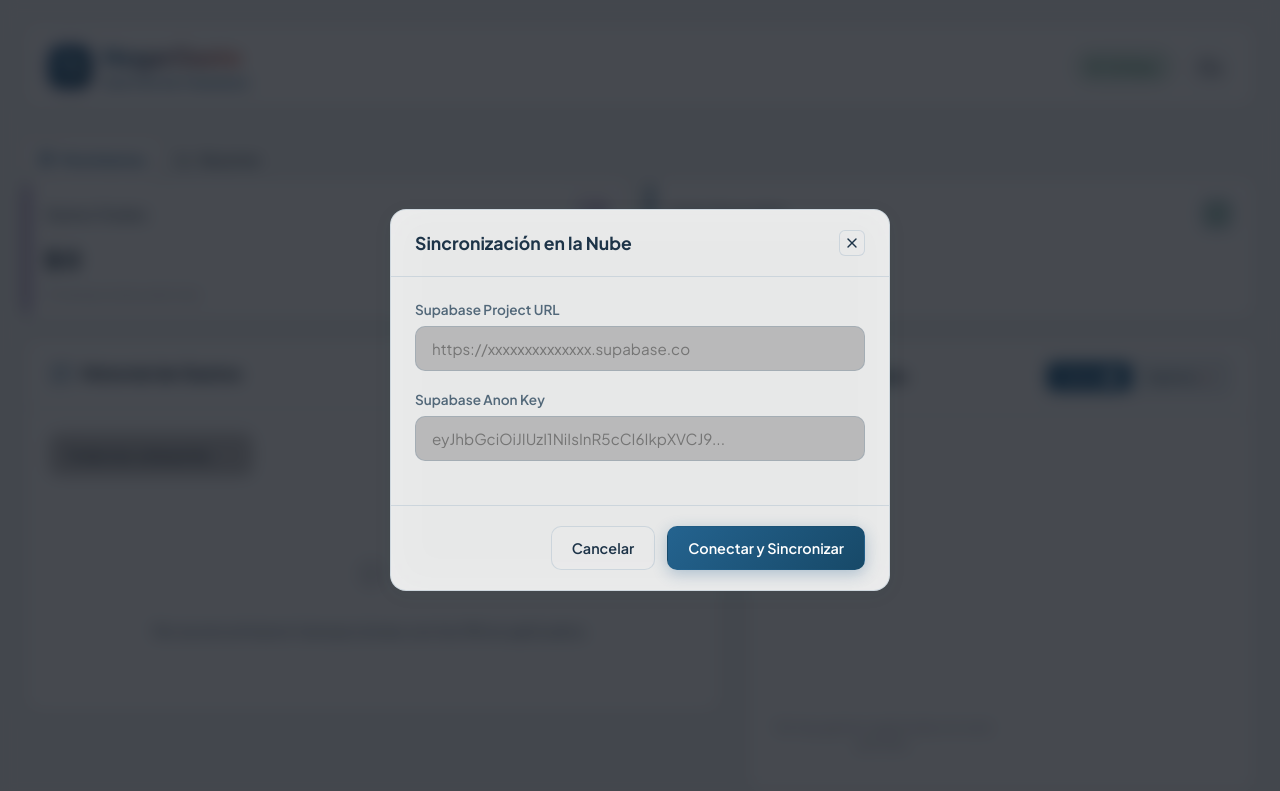
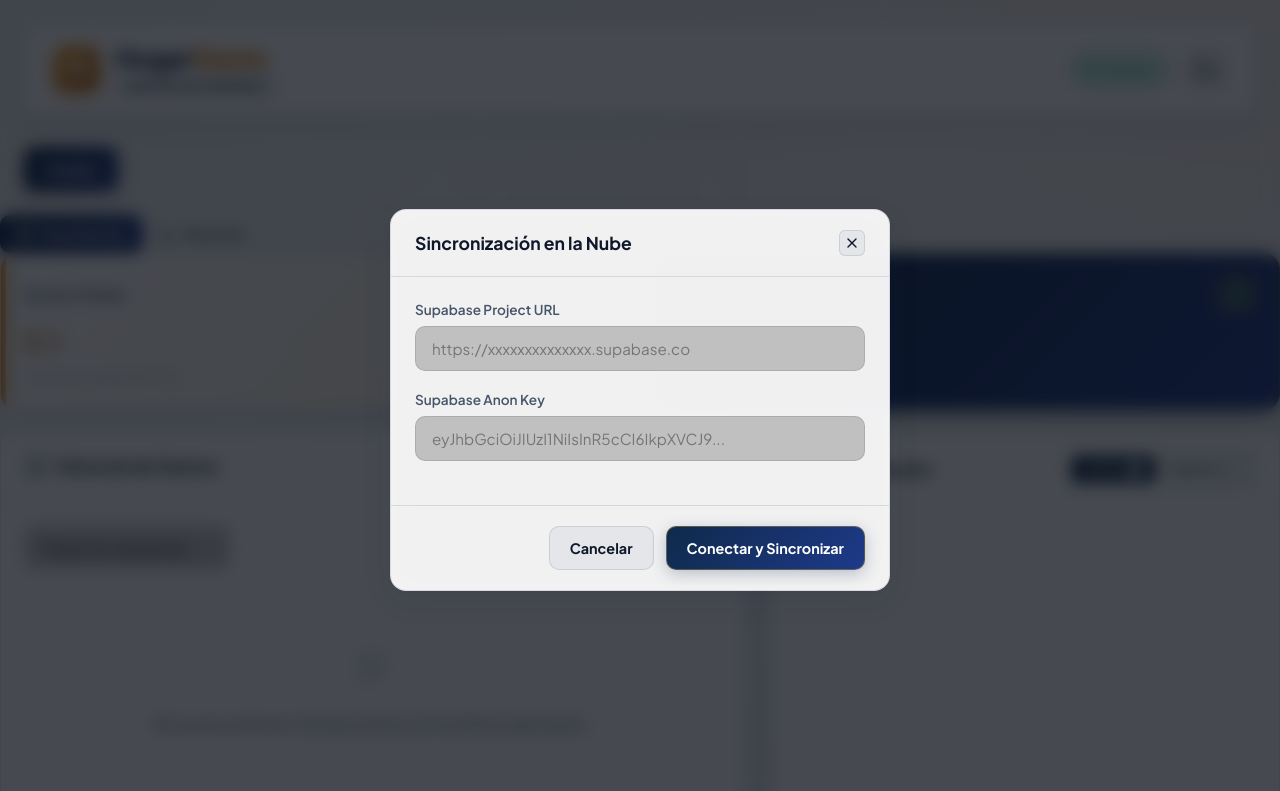
Before and after one commit to andersonjaimesortega-byte/hogar-gasto, a website: page index.html in a window 1280 px wide. Both pictures are taken after a click on the button "Sincronización en la nube". Shown: the top 791 px of the page. Drawn offline with nearby package versions, Linux system fonts and the light colour scheme.

Commit message:
Add files via upload

```diff
--- a/index.html
+++ b/index.html
@@ -29,11 +29,11 @@
         <header class="glass-panel">
             <div class="logo-area">
                 <div class="logo-icon">
-                    <i data-lucide="wallet"></i>
+                    <i data-lucide="wallet-cards"></i>
                 </div>
                 <div class="logo-text">
-                    <h1>HogarGasto</h1>
-                    <span>Gestor de Finanzas</span>
+                    <h1 class="logo-title"><span class="brand-navy">Hogar</span><span class="brand-gold">Gasto</span></h1>
+                    <span class="logo-badge">Gestor de Finanzas</span>
                 </div>
             </div>
 
@@ -54,7 +54,6 @@
 
         <!-- Install Banner Promo -->
         <div id="install-promo" class="install-promo">
-            <div class="install-promo-text">
                 <h4>¡Instala HogarGasto en tu celular!</h4>
                 <p>Accede rápidamente desde tu pantalla de inicio y úsala sin internet.</p>
             </div>
--- a/styles.css
+++ b/styles.css
@@ -1,54 +1,59 @@
 @import url('https://fonts.googleapis.com/css2?family=Plus+Jakarta+Sans:wght@300;400;500;600;700;800&display=swap');
 
 :root {
-    /* Backgrounds */
-    --bg-base: #f4f7f7;
-    --bg-surface: rgba(255, 255, 255, 0.9);
-    --bg-surface-hover: rgba(255, 255, 255, 0.98);
-    --border-color: rgba(36, 99, 143, 0.14);
-    --border-focus: rgba(36, 99, 143, 0.45);
+    /* Light Luxury Backgrounds: Pearl / Alabaster White with Soft Gold & Emerald Ambient Light */
+    --bg-base: #f3f6f9;
+    --bg-surface: rgba(255, 255, 255, 0.94);
+    --bg-surface-hover: rgba(255, 255, 255, 1);
+    --bg-card: rgba(255, 255, 255, 0.9);
+    --border-color: rgba(15, 42, 74, 0.12);
+    --border-focus: rgba(217, 119, 6, 0.55);
 
-    /* Brand Colors */
-    --primary: #24638f; /* azul */
-    --primary-glow: rgba(36, 99, 143, 0.14);
-    --primary-grad: linear-gradient(135deg, #24638f 0%, #174968 100%);
-    --secondary: #e48170; /* salmón */
-    --secondary-grad: linear-gradient(135deg, #e48170 0%, #c96459 100%);
-    --purple: #7956a6;
-    --purple-glow: rgba(121, 86, 166, 0.14);
+    /* Brand Colors: Navy Blue, Emerald Green, Warm Gold */
+    --primary: #0f2a4a; /* Navy Blue Imperial */
+    --primary-glow: rgba(15, 42, 74, 0.12);
+    --primary-grad: linear-gradient(135deg, #0f2a4a 0%, #1e3a8a 100%);
+
+    --secondary: #d97706; /* Dorado Lujoso */
+    --secondary-grad: linear-gradient(135deg, #f59e0b 0%, #b45309 100%);
+    --gold: #d97706;
+    --gold-glow: rgba(217, 119, 6, 0.15);
+
+    --emerald: #059669; /* Verde Esmeralda */
+    --emerald-glow: rgba(5, 150, 105, 0.15);
+    --emerald-grad: linear-gradient(135deg, #10b981 0%, #047857 100%);
 
     /* Status Colors */
-    --success: #2f8b62; /* verde */
-    --success-glow: rgba(47, 139, 98, 0.14);
-    --warning: #7956a6;
-    --warning-glow: rgba(121, 86, 166, 0.14);
-    --danger: #cf665a;
-    --danger-glow: rgba(207, 102, 90, 0.14);
+    --success: #059669; /* Verde Esmeralda */
+    --success-glow: rgba(5, 150, 105, 0.12);
+    --warning: #d97706; /* Dorado */
+    --warning-glow: rgba(217, 119, 6, 0.12);
+    --danger: #e11d48; /* Crimson Red */
+    --danger-glow: rgba(225, 29, 72, 0.12);
     --info: #0284c7;
     --info-glow: rgba(2, 132, 199, 0.12);
 
-    /* Text Colors */
-    --text-primary: #1d3448;
-    --text-secondary: #526879;
-    --text-muted: #9ca3af;
-
+    /* Text Colors for Crisp Legibility on Light Theme */
+    --text-primary: #0f172a; /* Navy Charcoal */
+    --text-secondary: #475569; /* Slate Grey */
+    --text-muted: #94a3b8;
 
     /* Category Colors */
-    --cat-mercado: #e48170;
-    --cat-d1: #cf665a;
-    --cat-servicios: #24638f;
-    --cat-arriendo: #3b7ca9;
-    --cat-casa: #2f8b62;
-    --cat-carne: #d77668;
-    --cat-internet: #24638f;
-    --cat-gas: #e48170;
-    --cat-otros: #7956a6;
-    --cat-juni: #7956a6;
-    --cat-isa: #e48170;
+    --cat-mercado: #d97706;
+    --cat-d1: #e11d48;
+    --cat-servicios: #0f2a4a;
+    --cat-arriendo: #047857;
+    --cat-casa: #10b981;
+    --cat-carne: #c05621;
+    --cat-internet: #2563eb;
+    --cat-gas: #f59e0b;
+    --cat-otros: #64748b;
+    --cat-juni: #0f2a4a;
+    --cat-isa: #059669;
 
     /* Shadows & Effects */
-    --glass-shadow: 0 4px 20px 0 rgba(45, 89, 79, 0.05), 0 1px 4px rgba(0,0,0,0.03);
-    --glass-blur: blur(20px);
+    --glass-shadow: 0 10px 30px rgba(15, 42, 74, 0.08), 0 2px 8px rgba(0, 0, 0, 0.04);
+    --glass-blur: blur(16px);
 }
 
 * {
@@ -61,6 +66,11 @@
 
 body {
     background-color: var(--bg-base);
+    background-image:
+        radial-gradient(at 0% 0%, rgba(15, 42, 74, 0.06) 0px, transparent 50%),
+        radial-gradient(at 100% 0%, rgba(217, 119, 6, 0.06) 0px, transparent 50%),
+        radial-gradient(at 50% 100%, rgba(5, 150, 105, 0.06) 0px, transparent 50%);
+    background-attachment: fixed;
     color: var(--text-primary);
     min-height: 100vh;
     padding-bottom: 2rem;
@@ -73,14 +83,14 @@ body {
     height: 8px;
 }
 ::-webkit-scrollbar-track {
-    background: rgba(245, 245, 240, 0.8);
+    background: rgba(15, 23, 42, 0.8);
 }
 ::-webkit-scrollbar-thumb {
-    background: rgba(45, 89, 79, 0.25);
+    background: rgba(245, 158, 11, 0.3);
     border-radius: 4px;
 }
 ::-webkit-scrollbar-thumb:hover {
-    background: rgba(45, 89, 79, 0.45);
+    background: rgba(245, 158, 11, 0.5);
 }
 
 .container {
@@ -192,37 +202,45 @@ body {
     max-width: 1400px;
     margin: 0 auto;
     padding: 1.5rem;
+    max-width: 1400px;
+    margin: 0 auto;
+    padding: 1.5rem;
 }
 
 /* Navegación simple entre el trabajo diario y la vista de análisis. */
 .app-tabs {
     display: inline-flex;
-    gap: 0.25rem;
-    padding: 0.3rem;
+    gap: 0.35rem;
+    padding: 0.35rem;
     margin: 0 0 1.25rem;
-    background: rgba(45, 89, 79, 0.08);
-    border: 1px solid var(--border-color);
-    border-radius: 12px;
+    background: rgba(15, 42, 74, 0.06);
+    border: 1px solid rgba(15, 42, 74, 0.14);
+    border-radius: 14px;
 }
 
 .tab-button {
     display: inline-flex;
     align-items: center;
-    gap: 0.45rem;
+    gap: 0.5rem;
     border: 0;
-    border-radius: 8px;
-    padding: 0.6rem 0.85rem;
+    border-radius: 10px;
+    padding: 0.65rem 1rem;
     background: transparent;
     color: var(--text-secondary);
     cursor: pointer;
     font: inherit;
     font-size: 0.85rem;
     font-weight: 700;
+    transition: all 0.25 ease;
 }
 
 .tab-button svg { width: 16px; height: 16px; }
-.tab-button:hover { color: var(--primary); }
-.tab-button.is-active { background: #fff; color: var(--primary); box-shadow: 0 2px 8px rgba(45, 89, 79, 0.12); }
+.tab-button:hover { color: var(--primary); background: rgba(15, 42, 74, 0.05); }
+.tab-button.is-active {
+    background: linear-gradient(135deg, #0f2a4a 0%, #1e3a8a 100%);
+    color: #ffffff;
+    box-shadow: 0 4px 14px rgba(15, 42, 74, 0.25);
+}
 .tab-panel[hidden] { display: none; }
 
 .year-filter { display: flex; align-items: center; gap: 0.5rem; color: var(--text-secondary); font-size: 0.8rem; font-weight: 700; }
@@ -240,8 +258,8 @@ body {
 }
 
 .glass-panel:hover {
-    border-color: rgba(36, 99, 143, 0.25);
-    box-shadow: 0 6px 32px 0 rgba(36, 99, 143, 0.12), 0 1px 4px rgba(0,0,0,0.06);
+    border-color: rgba(217, 119, 6, 0.35);
+    box-shadow: 0 8px 32px rgba(15, 42, 74, 0.12), 0 2px 8px rgba(0,0,0,0.04);
 }
 
 /* Header Section */
@@ -250,27 +268,13 @@ header {
     justify-content: space-between;
     align-items: center;
     margin-bottom: 2rem;
-    padding: 1rem 1.5rem;
+    padding: 1.1rem 1.75rem;
+    background: rgba(255, 255, 255, 0.95) !important;
+    border-radius: 18px;
+    border: 1px solid rgba(15, 42, 74, 0.12) !important;
+    box-shadow: 0 10px 30px rgba(15, 42, 74, 0.08), 0 2px 8px rgba(0, 0, 0, 0.04) !important;
+    color: var(--text-primary);
 }
-
-.fab {
-    position: fixed;
-    bottom: 1.5rem;
-    right: 1.5rem;
-    width: 56px;
-    height: 56px;
-    border-radius: 50%;
-    background: var(--primary);
-    color: #fff;
-    display: flex;
-    align-items: center;
-    justify-content: center;
-    box-shadow: var(--glass-shadow);
-    cursor: pointer;
-    z-index: 1000;
-    transition: background 0.3s ease;
-}
-.fab:hover { background: var(--primary-glow); }
 
 @media (min-width: 1024px) {
     .fab { display: none; }
@@ -279,36 +283,60 @@ header {
 .logo-area {
     display: flex;
     align-items: center;
-    gap: 0.75rem;
+    gap: 0.9rem;
 }
 
 .logo-icon {
-    width: 42px;
-    height: 42px;
-    background: var(--primary-grad);
-    border-radius: 12px;
+    width: 48px;
+    height: 48px;
+    background: linear-gradient(135deg, #f59e0b 0%, #b45309 100%);
+    border-radius: 14px;
+    border: 2px solid rgba(255, 255, 255, 0.9);
     display: flex;
     align-items: center;
     justify-content: center;
-    box-shadow: 0 0 15px rgba(121, 86, 166, 0.35);
-    color: #fff;
+    box-shadow: 0 4px 15px rgba(217, 119, 6, 0.35);
+    color: #ffffff;
+    flex-shrink: 0;
 }
 
-.logo-text h1 {
-    font-size: 1.5rem;
+.logo-icon svg {
+    width: 26px;
+    height: 26px;
+    stroke-width: 2.3px;
+    filter: drop-shadow(0 2px 3px rgba(0, 0, 0, 0.2));
+}
+
+.logo-title {
+    font-size: 1.65rem;
     font-weight: 800;
     letter-spacing: -0.5px;
-    background: linear-gradient(to right, var(--primary), var(--secondary));
-    -webkit-background-clip: text;
-    -webkit-text-fill-color: transparent;
+    line-height: 1.1;
+    margin: 0;
 }
 
-.logo-text span {
-    font-size: 0.75rem;
-    color: var(--primary);
-    font-weight: 600;
+.brand-navy {
+    color: #0f2a4a !important; /* Deep Navy Blue - 100% visible and sharp! */
+    font-weight: 800;
+}
+
+.brand-gold {
+    color: #d97706 !important; /* Rich Amber Gold - 100% sharp! */
+    font-weight: 800;
+}
+
+.logo-badge {
+    background: rgba(15, 42, 74, 0.08);
+    border: 1px solid rgba(15, 42, 74, 0.18);
+    color: #0f2a4a;
+    font-size: 0.68rem;
+    font-weight: 800;
+    padding: 0.18rem 0.6rem;
+    border-radius: 6px;
     text-transform: uppercase;
-    letter-spacing: 1px;
+    letter-spacing: 1.2px;
+    display: inline-block;
+    margin-top: 0.25rem;
 }
 
 .header-actions {
@@ -328,15 +356,15 @@ header {
 }
 
 .status-badge.online {
-    background: var(--success-glow);
-    color: var(--success);
-    border: 1px solid rgba(5, 150, 105, 0.2);
+    background: rgba(16, 185, 129, 0.2);
+    color: #34d399;
+    border: 1px solid rgba(52, 211, 153, 0.3);
 }
 
 .status-badge.offline {
-    background: var(--warning-glow);
-    color: var(--warning);
-    border: 1px solid rgba(217, 119, 6, 0.2);
+    background: rgba(245, 158, 11, 0.2);
+    color: #fbbf24;
+    border: 1px solid rgba(251, 191, 36, 0.3);
 }
 
 .status-dot {
@@ -355,7 +383,7 @@ header {
     gap: 0.5rem;
     padding: 0.75rem 1.25rem;
     border-radius: 10px;
-    font-weight: 600;
+    font-weight: 700;
     font-size: 0.9rem;
     cursor: pointer;
     transition: all 0.2s ease;
@@ -363,25 +391,27 @@ header {
 }
 
 .btn-primary {
-    background: var(--primary-grad);
-    color: #fff;
-    box-shadow: 0 4px 15px rgba(36, 99, 143, 0.3);
+    background: linear-gradient(135deg, #0f2a4a 0%, #1e3a8a 100%);
+    color: #ffffff;
+    border: 1px solid rgba(251, 191, 36, 0.3);
+    box-shadow: 0 4px 15px rgba(15, 42, 74, 0.25);
 }
 
 .btn-primary:hover {
     transform: translateY(-2px);
-    box-shadow: 0 6px 20px rgba(36, 99, 143, 0.4);
+    box-shadow: 0 6px 20px rgba(15, 42, 74, 0.35);
+    border-color: rgba(251, 191, 36, 0.6);
 }
 
 .btn-secondary {
-    background: rgba(255, 255, 255, 0.05);
+    background: rgba(15, 42, 74, 0.05);
     border-color: var(--border-color);
     color: var(--text-primary);
 }
 
 .btn-secondary:hover {
-    background: rgba(255, 255, 255, 0.1);
-    border-color: rgba(255, 255, 255, 0.2);
+    background: rgba(15, 42, 74, 0.1);
+    border-color: rgba(15, 42, 74, 0.25);
     transform: translateY(-2px);
 }
 
@@ -393,7 +423,7 @@ header {
 .btn-danger {
     background: var(--danger-glow);
     color: var(--danger);
-    border: 1px solid rgba(239, 68, 68, 0.2);
+    border: 1px solid rgba(225, 29, 72, 0.2);
 }
 
 .btn-danger:hover {
@@ -406,14 +436,18 @@ header {
 .summary-grid {
     display: grid;
     grid-template-columns: repeat(auto-fit, minmax(280px, 1fr));
-    gap: 1rem;
-    margin-bottom: 1rem;
+    gap: 1.25rem;
+    margin-bottom: 1.25rem;
 }
 
 .summary-card {
-    padding: 1.1rem 1.25rem;
+    padding: 1.25rem 1.4rem;
     position: relative;
     overflow: hidden;
+    border-radius: 16px;
+    border: 1px solid rgba(15, 42, 74, 0.1);
+    background: var(--bg-surface);
+    transition: transform 0.3s ease, box-shadow 0.3s ease;
 }
 
 .summary-card::before {
@@ -421,16 +455,44 @@ header {
     position: absolute;
     top: 0;
     left: 0;
-    width: 4px;
+    width: 5px;
     height: 100%;
     background: var(--primary);
 }
 
-.summary-card.budget::before { background: var(--info); }
-.summary-card.income::before { background: var(--success); }
-.summary-card.spent::before { background: var(--warning); }
-.summary-card.balance::before { background: var(--primary); }
-.summary-card.balance.deficit::before { background: var(--danger); }
+.summary-card.spent {
+    background: linear-gradient(135deg, rgba(255,255,255,0.98) 0%, rgba(254, 243, 199, 0.45) 100%);
+    border-color: rgba(217, 119, 6, 0.25);
+}
+.summary-card.spent::before { background: #d97706; }
+.summary-card.spent .card-icon { color: #d97706; background: rgba(217, 119, 6, 0.15); }
+.summary-card.spent .card-value { color: #b45309; }
+
+.summary-card.income {
+    background: linear-gradient(135deg, rgba(255,255,255,0.98) 0%, rgba(209, 250, 229, 0.45) 100%);
+    border-color: rgba(5, 150, 105, 0.25);
+}
+.summary-card.income::before { background: #059669; }
+.summary-card.income .card-icon { color: #059669; background: rgba(5, 150, 105, 0.15); }
+.summary-card.income .card-value { color: #047857; }
+
+.summary-card.balance {
+    background: linear-gradient(135deg, #0f2a4a 0%, #1e3a8a 100%);
+    border: 1px solid rgba(251, 191, 36, 0.35);
+    box-shadow: 0 10px 25px rgba(15, 42, 74, 0.25);
+}
+.summary-card.balance::before { background: #fbbf24; }
+.summary-card.balance .card-header-flex { color: #cbd5e1; }
+.summary-card.balance .card-icon { color: #fbbf24; background: rgba(251, 191, 36, 0.2); }
+.summary-card.balance .card-value { color: #fbbf24; font-size: 1.7rem; }
+.summary-card.balance .card-subtext { color: #e2e8f0; font-weight: 600; }
+
+.summary-card.balance.deficit {
+    background: linear-gradient(135deg, #450a0a 0%, #991b1b 100%);
+    border-color: rgba(248, 113, 113, 0.4);
+}
+.summary-card.balance.deficit::before { background: #ef4444; }
+.summary-card.balance.deficit .card-value { color: #fca5a5; }
 
 .card-header-flex {
     display: flex;
@@ -438,30 +500,21 @@ header {
     align-items: center;
     color: var(--text-secondary);
     font-size: 0.9rem;
-    font-weight: 600;
+    font-weight: 700;
     margin-bottom: 0.75rem;
 }
 
 .card-icon {
-    width: 36px;
-    height: 36px;
-    border-radius: 8px;
+    width: 40px;
+    height: 40px;
+    border-radius: 10px;
     display: flex;
     align-items: center;
     justify-content: center;
-    background: rgba(255, 255, 255, 0.05);
 }
-
-.summary-card.budget .card-icon { color: var(--info); background: var(--info-glow); }
-.summary-card.income .card-icon { color: var(--success); background: var(--success-glow); }
-.summary-card.spent .card-icon { color: var(--warning); background: var(--warning-glow); }
-.summary-card.balance .card-icon { color: var(--primary); background: var(--primary-glow); }
-.summary-card.balance.deficit .card-icon { color: var(--danger); background: var(--danger-glow); }
 
 .card-value {
     font-size: 1.5rem;
-    font-weight: 800;
-    letter-spacing: -0.5px;
     margin-bottom: 0.5rem;
 }
 
--- a/utils.js
+++ b/utils.js
@@ -6,19 +6,19 @@ const formatCOP = new Intl.NumberFormat('es-CO', {
     maximumFractionDigits: 0
 });
 
-// Colores de las categorías correspondientes al CSS
+// Colores de las categorías correspondientes al tema Navy Blue, Verde Esmeralda y Dorado
 const categoryColors = {
-    'Mercado': '#f59e0b',
-    'D1': '#ef4444',
-    'Servicios Públicos': '#0ea5e9',
-    'Arriendo': '#3b82f6',
-    'Casa': '#10b981',
-    'Carne': '#f43f5e',
-    'Internet': '#6366f1',
-    'Gas': '#f97316',
-    'Otros': '#6b7280',
-    'Juni': '#a855f7',
-    'Isa': '#ec4899'
+    'Mercado': '#d97706',           // Dorado Cálido
+    'D1': '#e11d48',                // Carmín
+    'Servicios Públicos': '#0f2a4a',// Navy Blue Imperial
+    'Arriendo': '#047857',          // Verde Esmeralda Oscuro
+    'Casa': '#10b981',              // Verde Esmeralda Vivo
+    'Carne': '#c05621',              // Cobre Cálido
+    'Internet': '#2563eb',          // Azul Marino
+    'Gas': '#f59e0b',               // Dorado Ámbar
+    'Otros': '#64748b',              // Gris Pizarra
+    'Juni': '#0f2a4a',              // Navy Blue
+    'Isa': '#059669'                // Verde Esmeralda
 };
 
 // Emojis de las categorías
@@ -47,15 +47,21 @@ function getCategoryIconClass(cat) {
         case 'Carne': return 'cat-icon-carne';
         case 'Internet': return 'cat-icon-internet';
         case 'Gas': return 'cat-icon-gas';
+        case 'Juni': return 'cat-icon-juni';
+        case 'Isa': return 'cat-icon-isa';
         default: return 'cat-icon-otros';
     }
 }
 
-// Formatear la fecha para visualización elegante (ej. "12 Jul 2026")
+// Formatear string YYYY-MM-DD a fecha legible en español sin desfase UTC
 function formatDateString(dateStr) {
     if (!dateStr) return '';
-    const [year, month, day] = dateStr.split('-');
-    const dateObj = new Date(year, parseInt(month) - 1, day);
+    const parts = dateStr.split('-');
+    if (parts.length !== 3) return dateStr;
+    const year = parseInt(parts[0], 10);
+    const month = parseInt(parts[1], 10) - 1;
+    const day = parseInt(parts[2], 10);
+    const dateObj = new Date(year, month, day);
 
     return dateObj.toLocaleDateString('es-CO', {
         day: 'numeric',
@@ -64,33 +70,30 @@ function formatDateString(dateStr) {
     });
 }
 
-// Escapar cadenas HTML para prevenir XSS
+// Obtener fecha de hoy en formato YYYY-MM-DD local
+function getTodayStr() {
+    const today = new Date();
+    const year = today.getFullYear();
+    const month = String(today.getMonth() + 1).padStart(2, '0');
+    const day = String(today.getDate()).padStart(2, '0');
+    return `${year}-${month}-${day}`;
+}
+
+// Obtener mes actual en formato YYYY-MM local
+function getCurrentMonthStr() {
+    const today = new Date();
+    const year = today.getFullYear();
+    const month = String(today.getMonth() + 1).padStart(2, '0');
+    return `${year}-${month}`;
+}
+
+// Sanitizar string HTML para prevenir XSS
 function escapeHTML(str) {
     if (!str) return '';
-    return str.replace(/[&<>'"]/g,
-        tag => ({
-            '&': '&amp;',
-            '<': '&lt;',
-            '>': '&gt;',
-            "'": '&#39;',
-            '"': '&quot;'
-        }[tag] || tag)
-    );
+    return String(str)
+        .replace(/&/g, '&amp;')
+        .replace(/</g, '&lt;')
+        .replace(/>/g, '&gt;')
+        .replace(/"/g, '&quot;')
+        .replace(/'/g, '&#039;');
 }
-
-// Ayudante para obtener la fecha de hoy en formato local 'YYYY-MM-DD'
-function getTodayStr() {
-    const today = new Date();
-    const yyyy = today.getFullYear();
-    const mm = String(today.getMonth() + 1).padStart(2, '0');
-    const dd = String(today.getDate()).padStart(2, '0');
-    return `${yyyy}-${mm}-${dd}`;
-}
-
-// Ayudante para obtener el mes actual en formato 'YYYY-MM'
-function getCurrentMonthStr() {
-    const today = new Date();
-    const yyyy = today.getFullYear();
-    const mm = String(today.getMonth() + 1).padStart(2, '0');
-    return `${yyyy}-${mm}`;
-}
```
